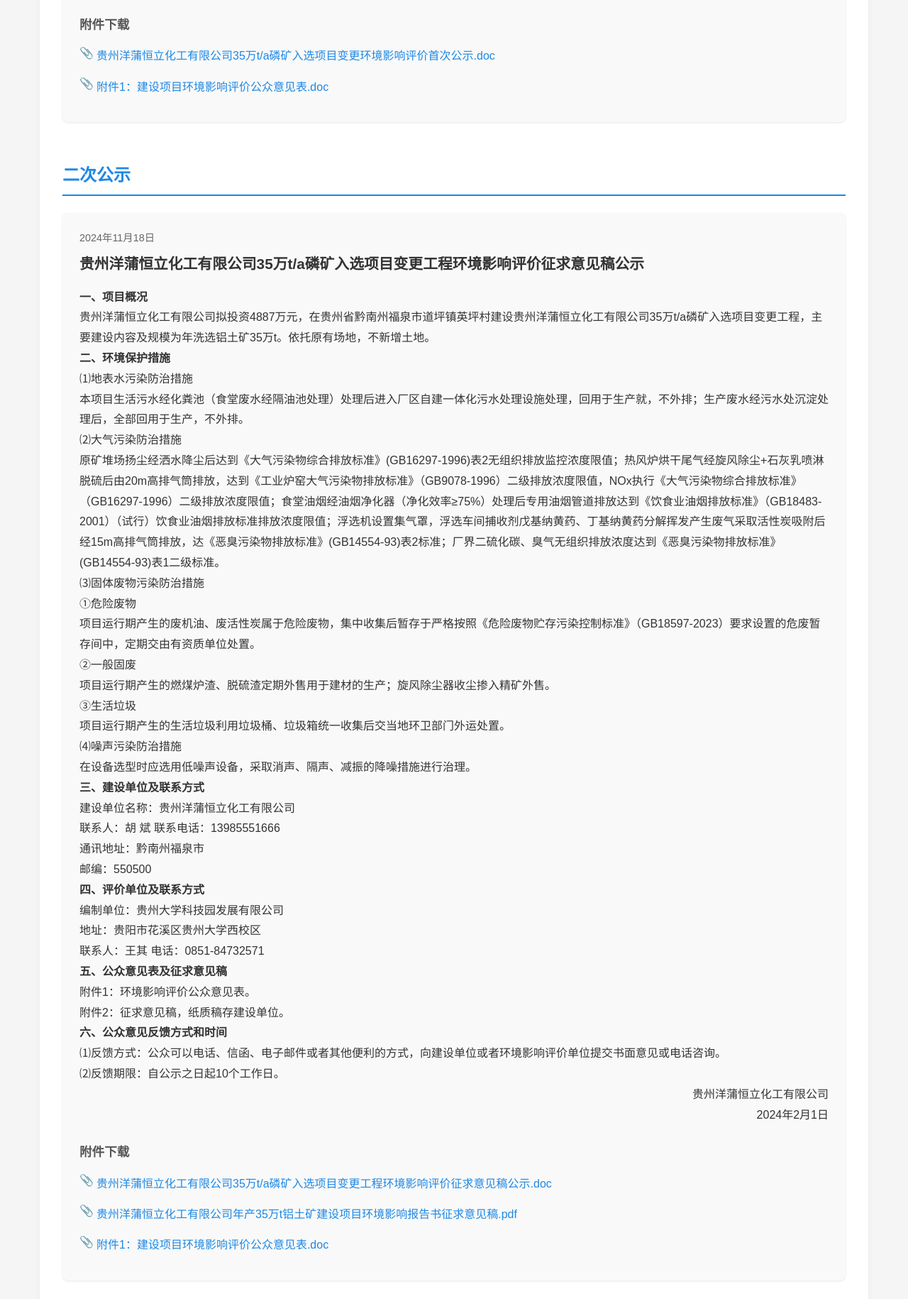
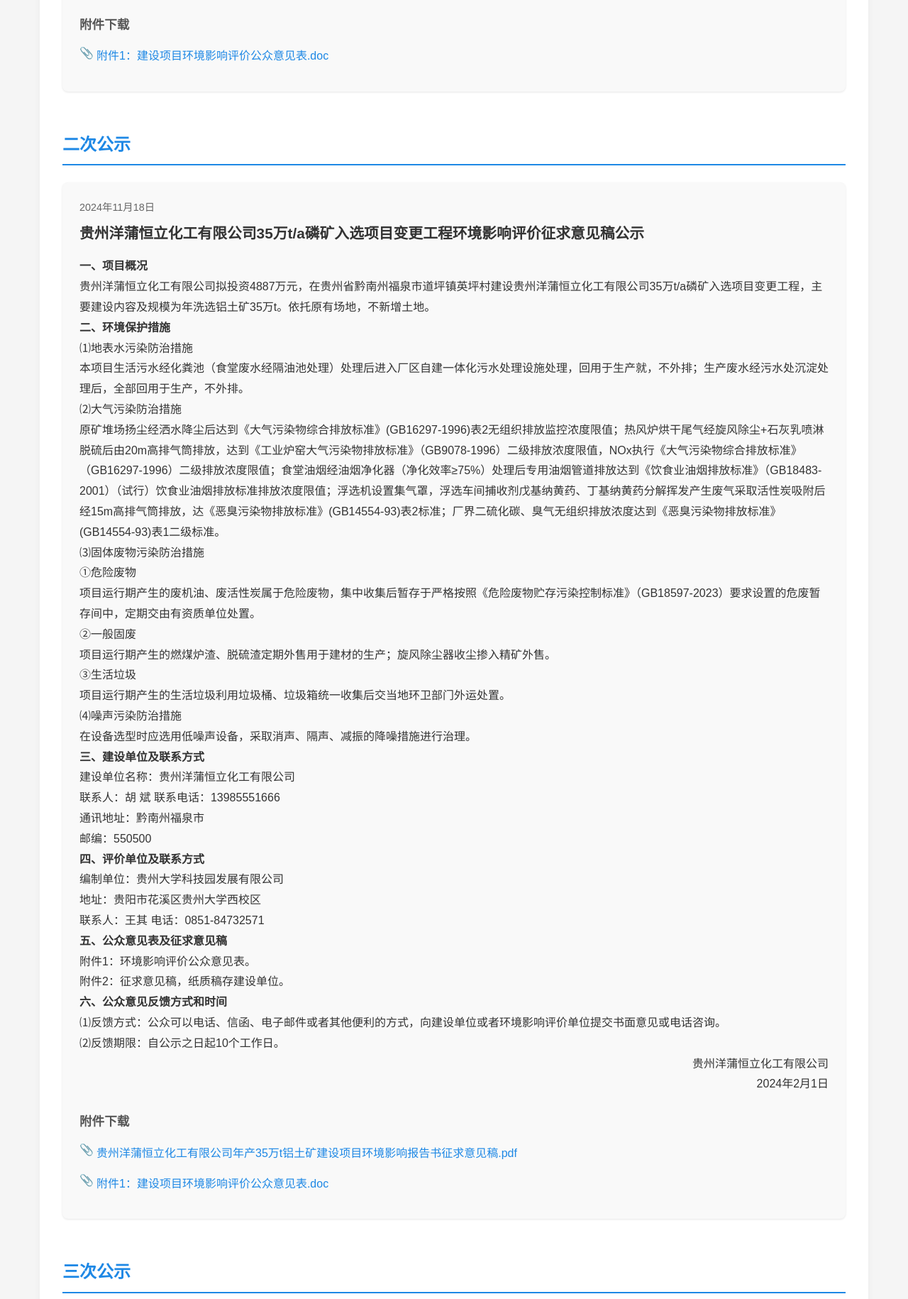
Before and after one commit to DoreenBoo/gzyphp, a plain HTML site: page index.html in a window 1280 px wide. Shown: the part 1110-2940 px from the top of the page at 71% size. Drawn offline with Linux system fonts and the light colour scheme; a web font is replaced by a local one.

Commit message:
clear the redundant session

```diff
--- a/index.html
+++ b/index.html
@@ -33,7 +33,6 @@
                         <div class="announcement-attachments">
                             <h3>附件下载</h3>
                             <ul>
-                                <li><a href="file/首次公示/贵州洋蒲恒立化工有限公司磷矿变更项目第一次公式.doc" download>贵州洋蒲恒立化工有限公司35万t/a磷矿入选项目变更环境影响评价首次公示.doc</a></li>
                                 <li><a href="file/首次公示/附件1：建设项目环境影响评价公众意见表.doc" download>附件1：建设项目环境影响评价公众意见表.doc</a></li>
                             </ul>
                         </div>
@@ -52,7 +51,6 @@
                         <div class="announcement-attachments">
                             <h3>附件下载</h3>
                             <ul>
-                                <li><a href="file/二次公示/贵州洋蒲恒立化工有限公司35万t_a磷矿入选项目变更工程环境影响评价征求意见稿公示.doc" download>贵州洋蒲恒立化工有限公司35万t/a磷矿入选项目变更工程环境影响评价征求意见稿公示.doc</a></li>
                                 <li><a href="file/二次公示/贵州洋蒲恒立化工有限公司年产35万t铝土矿建设项目环境影响报告书征求意见稿.pdf" download>贵州洋蒲恒立化工有限公司年产35万t铝土矿建设项目环境影响报告书征求意见稿.pdf</a></li>
                                 <li><a href="file/二次公示/附件1：建设项目环境影响评价公众意见表.doc" download>附件1：建设项目环境影响评价公众意见表.doc</a></li>
                             </ul>
```
